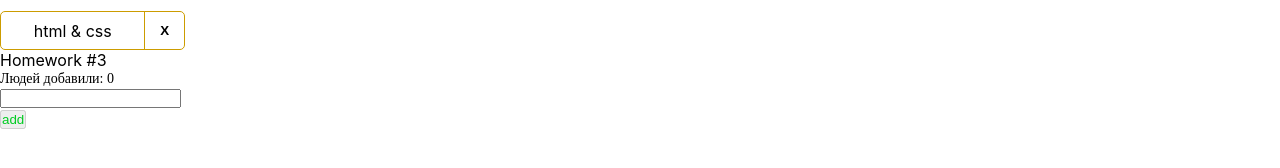
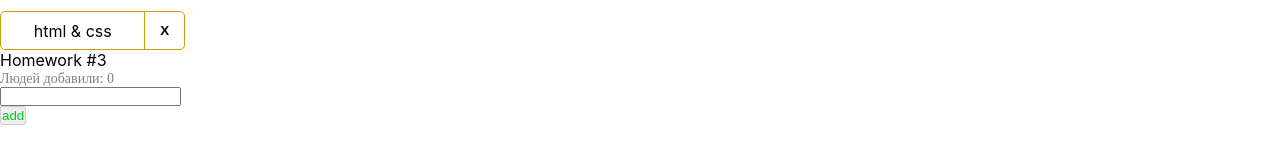
Before and after one commit to DAhood1991/HW, a React (Create React App) app: page / in a window 1280 px wide. Shown: the part 382-550 px from the top of the page. Built offline with nearby package versions, Linux system fonts and the light colour scheme.

Commit message:
New hw3 fix 2

```diff
--- a/src/s2-homeworks/hw03/Greeting.module.css
+++ b/src/s2-homeworks/hw03/Greeting.module.css
@@ -1,5 +1,10 @@
 .greetingForm {
-
+    font-family: 'Montserrat';
+    font-style: normal;
+    font-weight: 400;
+    font-size: 14px;
+    line-height: 17px;
+    color: rgba(0, 0, 0, 0.5);
 }
 
 .inputAndButtonContainer {
@@ -7,11 +12,10 @@
 }
 
 .error {
-    color: #00cc22;
+color: #cc0000;
 }
 
 .input {
-
 }
 
 .input:focus {
@@ -19,7 +23,7 @@
 }
 
 .errorInput {
-    color: #cc0000;
+border-color: #cc0000;
 
 }
 
--- a/src/s2-homeworks/hw03/Greeting.tsx
+++ b/src/s2-homeworks/hw03/Greeting.tsx
@@ -25,8 +25,11 @@ const Greeting: React.FC<GreetingPropsType> = (
         lastUserName,
     } // деструктуризация пропсов
 ) => {
-    const inputClass = (setNameCallback) ? s.error : s.errorInput
+    console.log(error,'error')
+    const inputClass =  error ? s.errorInput:""
+    // const inputClass =   s.errorInput
     // need to fix with (?:)
+
 
     return (
         <div id={'hw3-form'} className={s.greetingForm}>
--- a/src/s2-homeworks/hw03/GreetingContainer.tsx
+++ b/src/s2-homeworks/hw03/GreetingContainer.tsx
@@ -42,7 +42,7 @@ const GreetingContainer: React.FC<GreetingContainerPropsType> = ({
     const [error, setError] = useState<string>('') // need to fix any
     const setNameCallback = (e: ChangeEvent<HTMLInputElement>) => { // need to fix any
         setName(e.currentTarget.value) // need to fix
-        error && setError(' ')
+        error && setError('')
     }
     const addUser = () => {
         pureAddUser(name, setError, setName, addUserCallback)
--- a/src/s2-homeworks/hw03/HW3.tsx
+++ b/src/s2-homeworks/hw03/HW3.tsx
@@ -32,7 +32,7 @@ export const pureAddUserCallback = (name: string, setUsers: (users: UserType[])
 
 const HW3 = () => {
     const [users, setUsers] = useState<UserType[]>([]) // need to fix any
-
+console.log(users)
     const addUserCallback = (name: string) => { // need to fix any
         pureAddUserCallback(name, setUsers, users)
     }
```
